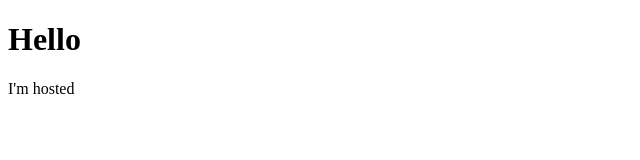
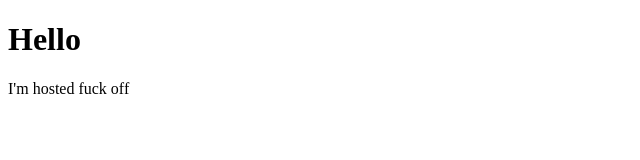
Before and after one commit to yaremafylypchuk/example.github.io, a plain HTML site: page index.html in a window 1280 px wide. Shown: the full height of the page, 0-640 px from the left. Drawn offline with Linux system fonts and the light colour scheme.

Commit message:
Update index.html

```diff
--- a/index.html
+++ b/index.html
@@ -3,6 +3,6 @@
 <body>
     <h1>Hello</h1>
 </body>
-<p>I'm hosted</p>
+<p>I'm hosted fuck off</p>
 </body>
 </html>
```
